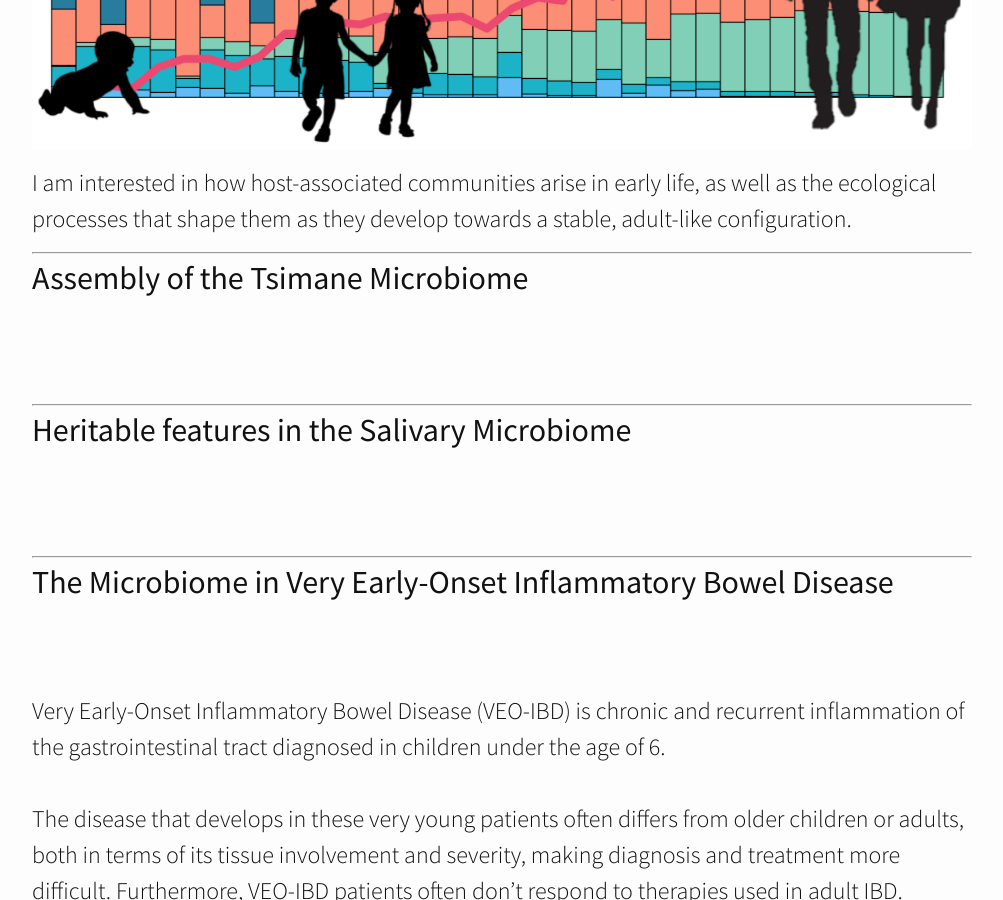
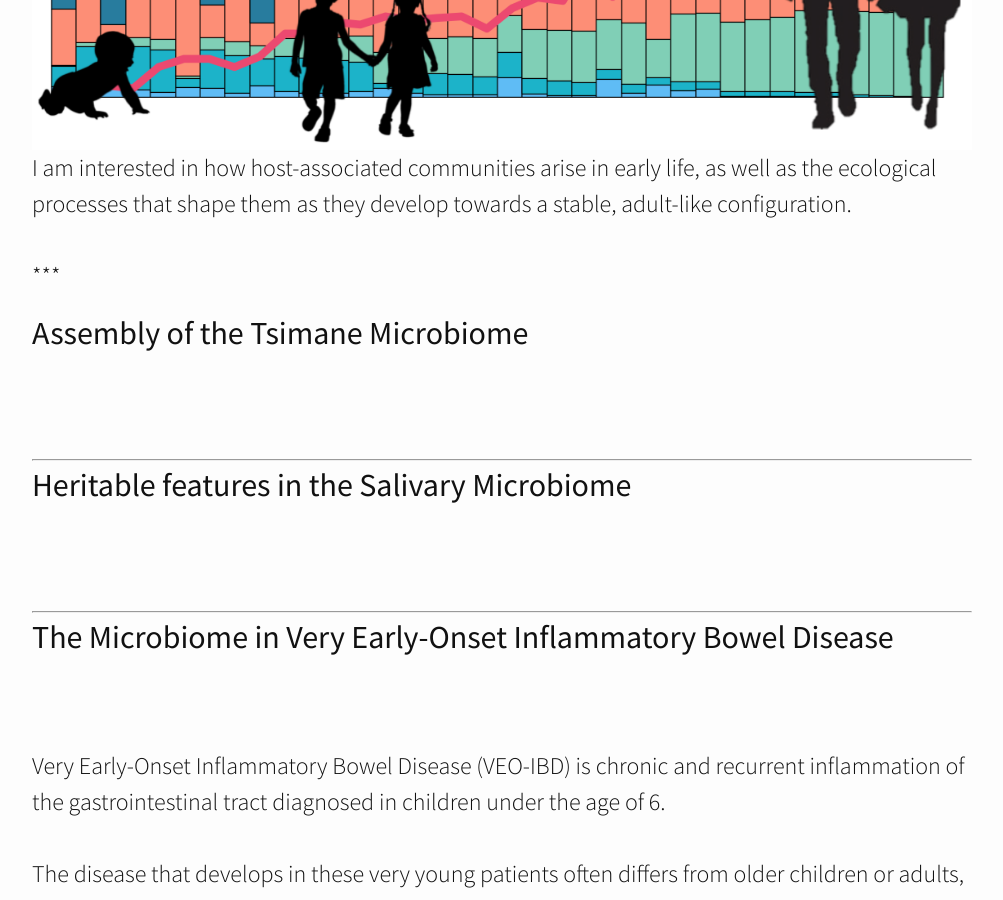
Before and after one commit to DanielSprockett/danielsprockett.github.io, a Jekyll site: the page built from research.md, in a window 1280 px wide and 900 px high, scrolled down 477 px. Shown: the whole window, without its empty margins (138-1141 px from the left). Built offline with Jekyll 4.4.1, drawn with Linux system fonts in a browser that asks for light colours; nearby versions of some CDN libraries.

Commit message:
Update research.md

```diff
--- a/research.md
+++ b/research.md
@@ -6,9 +6,9 @@ category: "research"
 ---
 
 ![microbiome maturation](/images/microbiome_maturation.png)
-
+<br>
 I am interested in how host-associated communities arise in early life, as well as the ecological processes that shape them as they develop towards a stable, adult-like configuration.<br>
-
+<br>
 ***
 
 <h2>Assembly of the Tsimane Microbiome</h2>
@@ -32,7 +32,7 @@ The disease that develops in these very young patients often differs from older
 <br>
 The communities of bacteria that live in in the gut of small children often have different composition than those that live in adults, and these differences could impact VEO-IBD disease course, as well as how they respond to treatment. Therefore, we are exploring the role of the oral and intestinal microbiome in this rare childhood disease which will pave the way for better diagnostics and treatments. <br>
 <br>
-For more information, please check out the [study website](http://med.stanford.edu/relmanlab/projects/the-microbiome-in-early-childhood/veo-ibd-and-the-microbiome.html).
+For more information, please check out the [study website](http://med.stanford.edu/relmanlab/projects/the-microbiome-in-early-childhood/veo-ibd-and-the-microbiome.html).<br>
 <br>
 Sampling Instructional Video:<br>
 <br>
```
